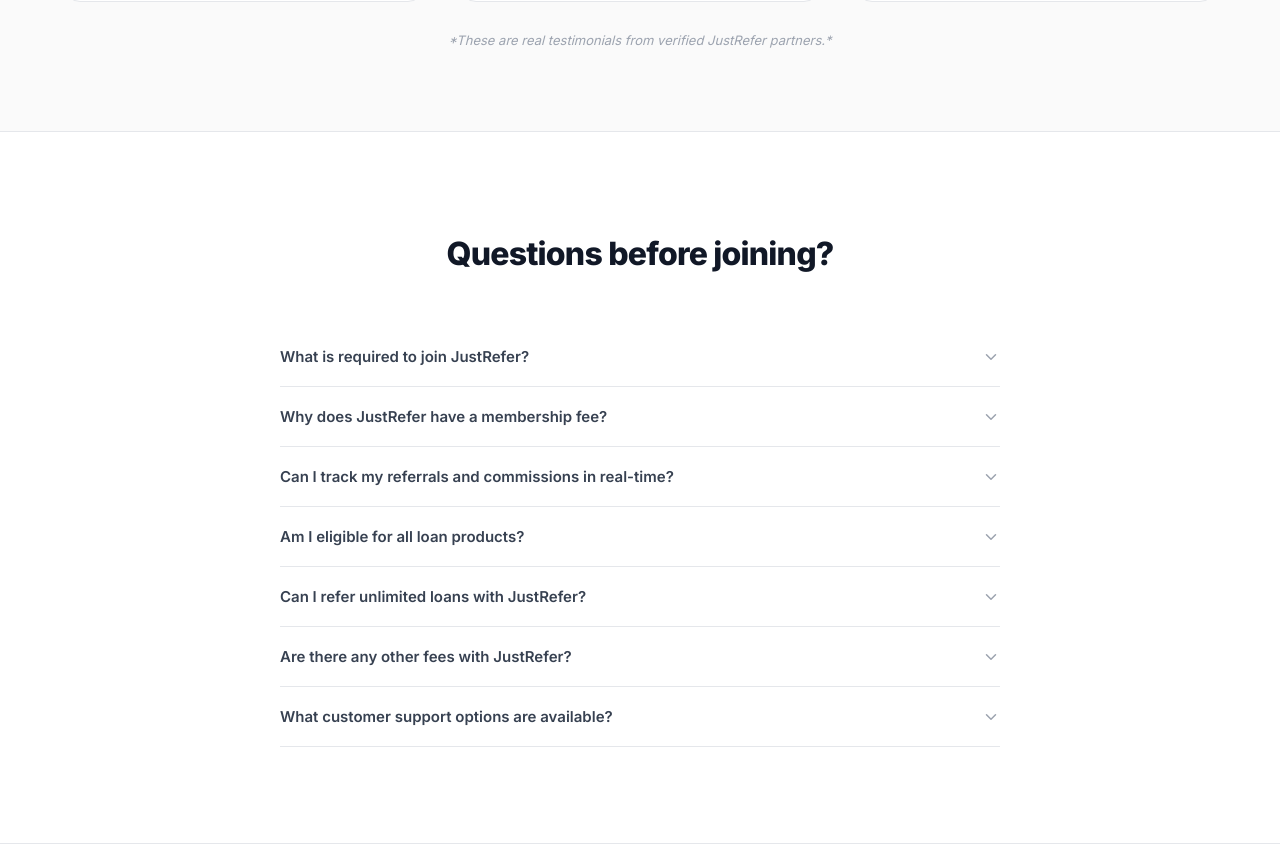
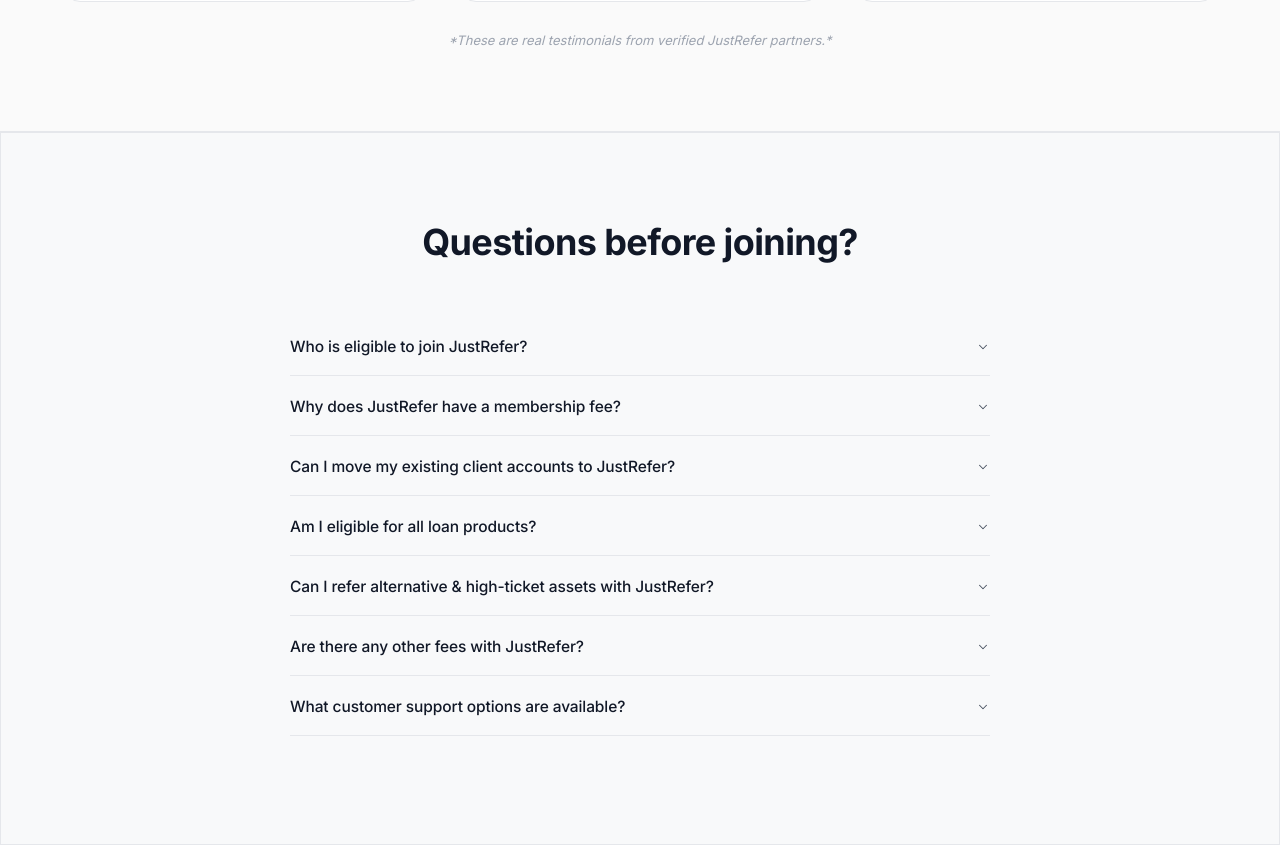
Before and after one commit to adityars07/Just-Refer, a React (Vite) app: page / in a window 1280 px wide. Shown: the part 4141-4987 px from the top of the page. Built offline with nearby package versions, Linux system fonts and the light colour scheme.

Commit message:
feat: redesign FAQ section to match Carry.com framed accordion replica

```diff
--- a/src/components/FAQ.tsx
+++ b/src/components/FAQ.tsx
@@ -1,60 +1,98 @@
 import { useState } from 'react'
+import { motion, AnimatePresence } from 'motion/react'
+
+interface FAQItem {
+  q: string
+  a: string
+}
 
 const FAQ = () => {
   const [openIndex, setOpenIndex] = useState<number | null>(null)
 
-  const faqs = [
+  const faqs: FAQItem[] = [
     {
-      q: 'What is required to join JustRefer?',
-      a: 'You need a valid PAN card, an active bank account for payouts, and a minimum of 1 referral to get started. Our onboarding takes under 5 minutes.',
+      q: 'Who is eligible to join JustRefer?',
+      a: 'Anyone with a professional or personal network can join JustRefer — including Chartered Accountants, financial advisors, real estate brokers, tax consultants, and corporate professionals. All you need is a valid PAN and an active Indian bank account for commission payouts.',
     },
     {
       q: 'Why does JustRefer have a membership fee?',
-      a: 'JustRefer is completely free to join. We earn a small commission from our banking partners when loans are successfully disbursed. You keep the majority of the referral earnings.',
+      a: 'JustRefer is 100% free to join with zero subscription or upfront membership fees. We earn institutional partner fees directly from our 40+ lending banks and NBFCs when loans are successfully disbursed, passing the maximum commission share directly to you.',
     },
     {
-      q: 'Can I track my referrals and commissions in real-time?',
-      a: 'Yes! Our dashboard provides real-time tracking of all your referrals, their status (submitted, approved, disbursed), and your earned commissions.',
+      q: 'Can I move my existing client accounts to JustRefer?',
+      a: 'Yes, absolutely. You can seamlessly submit your existing loan leads or transfer ongoing client cases. Our intelligent bank routing matrix automatically maps each applicant to the lending partner with the highest approval odds and lowest interest rates.',
     },
     {
       q: 'Am I eligible for all loan products?',
-      a: 'You can refer customers for any loan product listed on our platform — Home Loans, Personal Loans, Business Loans, Car Loans, Education Loans, and Loans Against Property.',
+      a: 'Yes! As a verified JustRefer partner, you can immediately refer clients across our full product suite: Home Loans, Personal Loans, Business & MSME Loans, Loans Against Property (LAP), Auto Loans, Education Loans, Gold Loans, and Working Capital credit lines.',
     },
     {
-      q: 'Can I refer unlimited loans with JustRefer?',
-      a: 'Absolutely. There is no cap on the number of referrals you can make. The more you refer, the more you earn.',
+      q: 'Can I refer alternative & high-ticket assets with JustRefer?',
+      a: 'Yes. Beyond standard retail loans, JustRefer supports high-ticket commercial property financing, machinery & industrial equipment leasing, and customized debt structuring up to ₹25 Crores with our premier private banking partners.',
     },
     {
       q: 'Are there any other fees with JustRefer?',
-      a: 'No hidden fees. JustRefer is free for referral partners. All commissions are transparently calculated and paid directly to your bank account.',
+      a: 'No, there are zero hidden fees, zero maintenance charges, and zero platform deductions. The commission rate displayed on your dashboard is the exact net amount transferred to your bank account every Friday.',
     },
     {
       q: 'What customer support options are available?',
-      a: 'We offer chat support, email support, and phone support during business hours. Premium partners get dedicated relationship managers.',
+      a: 'We provide dedicated Relationship Manager (RM) support for fast-tracking high-ticket cases, priority WhatsApp assistance, live email/phone underwriting help during business hours, and a 24/7 self-service Partner Knowledge Base.',
     },
   ]
 
+  const toggleFAQ = (index: number) => {
+    setOpenIndex((prev) => (prev === index ? null : index))
+  }
+
   return (
-    <section className="faq-section">
-      <div className="container-narrow">
+    <section className="faq-section" id="faq">
+      <div className="faq-framed-wrapper">
+        <div className="faq-inner-container">
           <h2 className="faq-title">Questions before joining?</h2>
+
           <div className="faq-list">
-          {faqs.map((faq, i) => (
-            <div key={i} className={`faq-item ${openIndex === i ? 'open' : ''}`}>
+            {faqs.map((faq, i) => {
+              const isOpen = openIndex === i
+              return (
+                <div key={faq.q} className={`faq-item ${isOpen ? 'open' : ''}`}>
                   <button
+                    type="button"
                     className="faq-question"
-                onClick={() => setOpenIndex(openIndex === i ? null : i)}
+                    onClick={() => toggleFAQ(i)}
+                    aria-expanded={isOpen}
                   >
-                <span>{faq.q}</span>
-                <svg className="faq-icon" viewBox="0 0 24 24" fill="none" stroke="currentColor" strokeWidth="2" strokeLinecap="round" strokeLinejoin="round">
+                    <span className="faq-q-text">{faq.q}</span>
+                    <svg
+                      className={`faq-icon ${isOpen ? 'open' : ''}`}
+                      viewBox="0 0 24 24"
+                      fill="none"
+                      stroke="currentColor"
+                      strokeWidth="1.8"
+                      strokeLinecap="round"
+                      strokeLinejoin="round"
+                    >
                       <path d="M6 9l6 6 6-6" />
                     </svg>
                   </button>
-              <div className="faq-answer">
-                <p>{faq.a}</p>
+
+                  <AnimatePresence initial={false}>
+                    {isOpen && (
+                      <motion.div
+                        key="content"
+                        initial={{ height: 0, opacity: 0 }}
+                        animate={{ height: 'auto', opacity: 1 }}
+                        exit={{ height: 0, opacity: 0 }}
+                        transition={{ duration: 0.22, ease: [0.16, 1, 0.3, 1] }}
+                        className="faq-answer-wrapper"
+                      >
+                        <p className="faq-answer-text">{faq.a}</p>
+                      </motion.div>
+                    )}
+                  </AnimatePresence>
                 </div>
+              )
+            })}
           </div>
-          ))}
         </div>
       </div>
     </section>
--- a/src/styles/carry-theme.css
+++ b/src/styles/carry-theme.css
@@ -1388,26 +1388,45 @@
 }
 
 /* ---------------------------------------------
-   FAQ SECTION (Carry Image 5)
+   FAQ SECTION (Carry Framed Replica)
    --------------------------------------------- */
 .faq-section {
-  padding: 96px 0;
+  background: #ffffff;
+  border-top: 1px solid #e5e7eb;
   border-bottom: 1px solid #e5e7eb;
-  background: #ffffff;
+  padding: 0;
+  position: relative;
+}
+
+.faq-framed-wrapper {
+  max-width: 1400px;
+  margin: 0 auto;
+  border-left: 1px solid #e5e7eb;
+  border-right: 1px solid #e5e7eb;
+  background: #f8f9fa;
+  padding: 88px 24px 108px;
+}
+
+.faq-inner-container {
+  max-width: 760px;
+  margin: 0 auto;
+  width: 100%;
 }
 
 .faq-title {
   text-align: center;
-  font-size: 32px;
-  font-weight: 800;
-  color: #111827;
-  margin-bottom: 48px;
-  letter-spacing: -0.8px;
+  font-size: 36px;
+  font-weight: 700;
+  color: #111827;
+  margin-bottom: 52px;
+  letter-spacing: -0.6px;
+  line-height: 1.2;
 }
 
 .faq-list {
-  max-width: 720px;
-  margin: 0 auto;
+  display: flex;
+  flex-direction: column;
+  width: 100%;
 }
 
 .faq-item {
@@ -1418,49 +1437,67 @@
   display: flex;
   align-items: center;
   justify-content: space-between;
-  padding: 20px 0;
+  width: 100%;
+  padding: 21px 0 19px;
   cursor: pointer;
-  width: 100%;
   text-align: left;
-  font-size: 15px;
-  font-weight: 600;
-  color: #374151;
-  transition: color 0.15s;
   background: none;
   border: none;
-}
-
-.faq-question:hover {
-  color: #111827;
+  font-family: inherit;
+  transition: opacity 0.15s ease;
+}
+
+.faq-q-text {
+  font-size: 15.5px;
+  font-weight: 500;
+  color: #111827;
+  letter-spacing: -0.1px;
+  transition: color 0.15s ease;
+}
+
+.faq-question:hover .faq-q-text {
+  color: #0f3d2e;
 }
 
 .faq-icon {
-  width: 18px;
-  height: 18px;
-  color: #9ca3af;
-  transition: transform 0.25s ease;
+  width: 14px;
+  height: 14px;
+  color: #4b5563;
+  stroke: currentColor;
+  transition: transform 0.22s cubic-bezier(0.16, 1, 0.3, 1), color 0.15s ease;
   flex-shrink: 0;
-}
-
-.faq-item.open .faq-icon {
+  margin-left: 16px;
+}
+
+.faq-icon.open {
   transform: rotate(180deg);
-}
-
-.faq-answer {
-  max-height: 0;
+  color: #111827;
+}
+
+.faq-answer-wrapper {
   overflow: hidden;
-  transition: max-height 0.3s ease, padding 0.3s ease;
-}
-
-.faq-item.open .faq-answer {
-  max-height: 200px;
-  padding-bottom: 20px;
-}
-
-.faq-answer p {
+}
+
+.faq-answer-text {
   font-size: 14.5px;
-  color: #6b7280;
-  line-height: 1.7;
+  color: #4b5563;
+  line-height: 1.68;
+  padding: 2px 0 20px;
+}
+
+@media (max-width: 900px) {
+  .faq-framed-wrapper {
+    border-left: none;
+    border-right: none;
+    padding: 64px 20px 80px;
+  }
+  .faq-title {
+    font-size: 28px;
+    margin-bottom: 36px;
+  }
+  .faq-q-text {
+    font-size: 14.5px;
+  }
 }
 
 /* ---------------------------------------------
```
Lines whose indentation alone changed are shown as unchanged.
